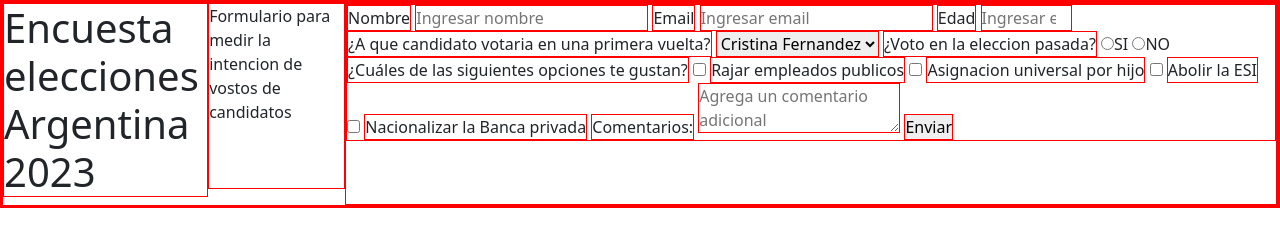
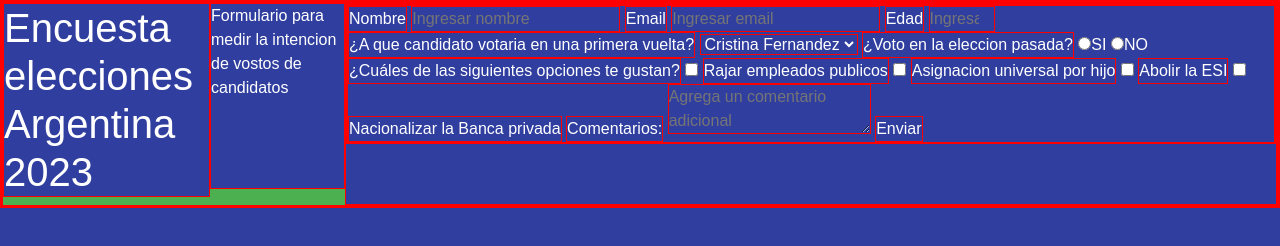
Before and after one commit to damianpettinari/Encuesta-elecciones-Argentina-2023, a plain HTML site: page index.html in a window 1280 px wide. Drawn offline with nearby package versions, Linux system fonts and the light colour scheme.

Commit message:
Agregando codigo a index.html y style.css

```diff
--- a/index.html
+++ b/index.html
@@ -20,6 +20,7 @@
         Formulario para medir la intencion de vostos de candidatos
       </p>
       <div>
+        <div class="encuesta">
           <form id="survey-form">
             <label id="name-label" for="name">Nombre</label>
             <input
@@ -100,5 +101,6 @@
           </form>
         </div>
       </div>
+    </div>
   </body>
 </html>
--- a/style.css
+++ b/style.css
@@ -2,9 +2,13 @@
   padding: 0;
   margin: 0;
   border: 1px solid red;
+  font-family: Arial, Helvetica, sans-serif;
+  background-color: #303f9f;
+  color: #ffffff;
 }
 .general {
   display: flex;
   justify-content: center;
   align-items: stretch;
+  background-color: #4caf50;
 }
```
Lines whose indentation alone changed are shown as unchanged.
